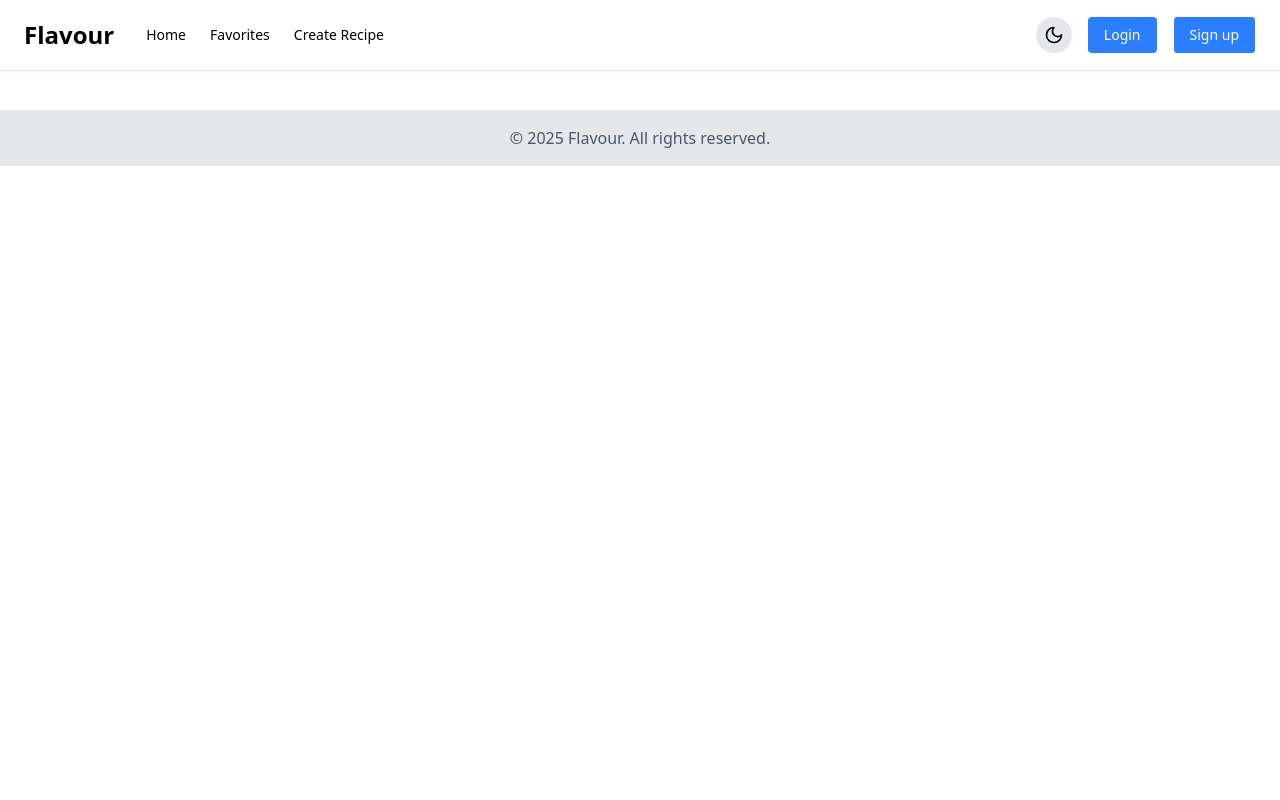
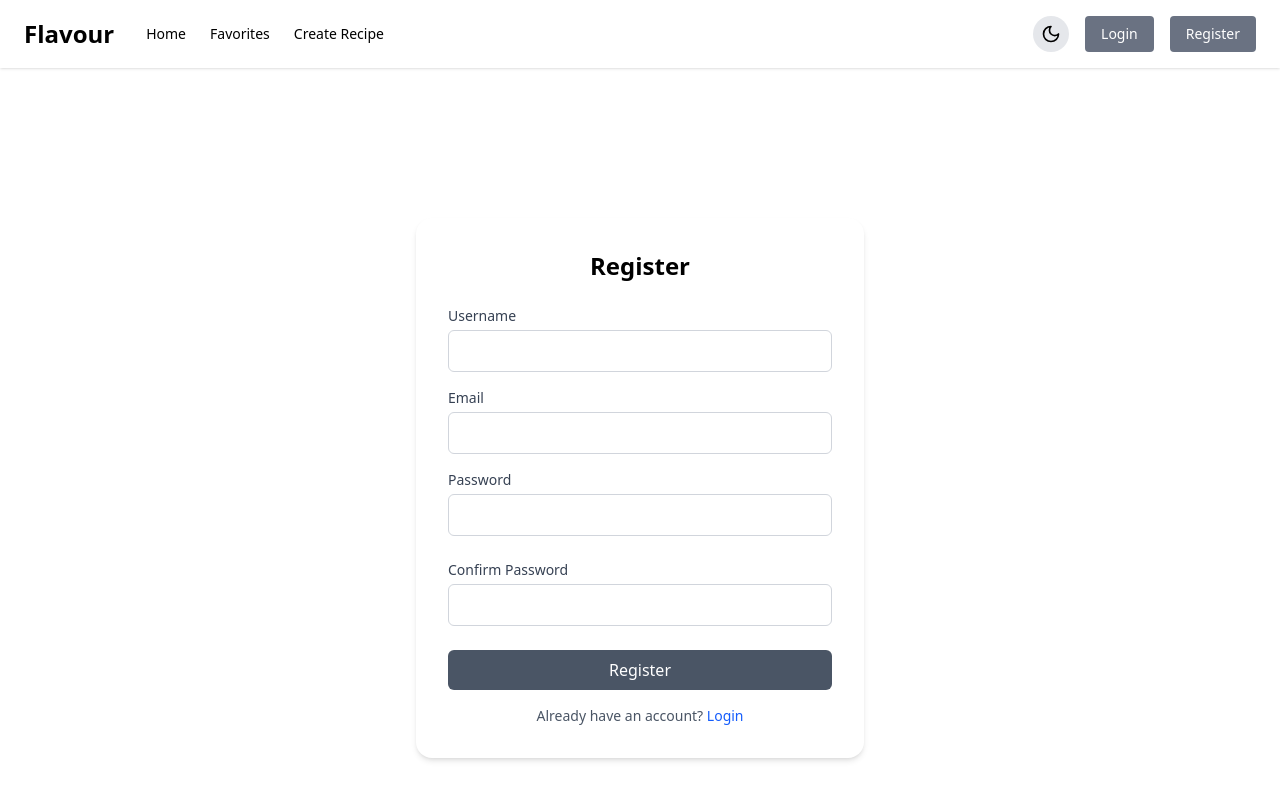
Before and after one commit to Kirushnabalan/Recipe-Web, a React (Vite) app: page /register in a window 1280 px wide. Shown: the top 800 px of the page. Built offline with nearby package versions, Linux system fonts and the light colour scheme.

Commit message:
login,register and page not found pages created

```diff
--- a/src/App.jsx
+++ b/src/App.jsx
@@ -8,6 +8,7 @@ import PageFooter from "./commponents/PageFooter";
 import Rescipe from "./commponents/rescipe/[id]/Rescipe";
 import Login from "./pages/Login";
 import Register from "./pages/Register";
+import PageNotFound from "./pages/PageNotFound";
 
 function App() {
   return (
@@ -21,7 +22,7 @@ function App() {
           <Route path="/recipe/:id" element={<Rescipe />} />
           <Route path="/login" element={<Login />} />
           <Route path="/register" element={<Register/>} />
-          <Route path="*" element={<h1>404 Not Found</h1>} />
+          <Route path="*" element={<PageNotFound/>} />
         </Routes>
       </div>
       <PageFooter />
--- a/src/commponents/Foods.jsx
+++ b/src/commponents/Foods.jsx
@@ -53,12 +53,13 @@ const Foods = () => {
           className="flex justify-center items-center gap-4 mt-5"
           onSubmit={handleSearch}
         >
-          <input
-            type="text"
-            placeholder="Search for a recipe..."
-            ref={inputRef}
-            className="border dark:text-white rounded-lg p-2 w-1/2 placeholder-gray-500 dark:placeholder-gray-400"
+         <input
+          type="text"
+          placeholder="Search for a recipe..."
+          ref={inputRef}
+          className="border border-gray-300 dark:border-gray-700 rounded-lg p-3 w-full max-w-lg placeholder-gray-500 dark:placeholder-gray-400 focus:outline-none focus:ring-2"
           />
+
           <button
             type="submit"
             className="rounded-lg p-2 cursor-pointer bg-gray-500"
--- a/src/commponents/Navbar.jsx
+++ b/src/commponents/Navbar.jsx
@@ -64,16 +64,20 @@ const Navbar = () => {
         <div className="flex items-center space-x-4">
           <button
             onClick={toggleTheme}
-            className="p-2 rounded-full bg-gray-200 dark:bg-gray-700 hover:bg-gray-300 dark:hover:bg-gray-600"
+            className="p-2 rounded-full bg-gray-200 dark:bg-gray-700 hover:bg-gray-300 cursor-pointer dark:hover:bg-gray-600"
           >
             {theme === "light" ? <Moon size={20} /> : <Sun size={20} />}
           </button>
-          <button className="px-4 py-2 text-sm font-medium text-white bg-blue-500 rounded hover:bg-blue-600">
+          <NavLink to='/login'>
+          <button className="px-4 py-2 text-sm font-medium text-white bg-gray-500 rounded hover:bg-gray-600 cursor-pointer">
             Login
           </button>
-          <button className="px-4 py-2 text-sm font-medium text-white bg-blue-500 rounded border hover:bg-blue-600">
-            Sign up
+          </NavLink>
+          <NavLink to='/register'>
+          <button className="px-4 py-2 text-sm font-medium text-white bg-gray-500 rounded hover:bg-gray-600 cursor-pointer">
+            Register
           </button>
+          </NavLink>
         </div>
       </nav>
     </div>
--- a/src/pages/Login.jsx
+++ b/src/pages/Login.jsx
@@ -1,10 +1,20 @@
 import React from 'react'
-
+import { Link } from 'react-router-dom'
 const Login = () => {
   return (
-    <div>
-      <form>
-
+    <div className="h-screen flex flex-col items-center justify-center">
+      <form  className="bg-white text-black p-8 rounded-2xl shadow-md w-full max-w-md" >
+        <h2 className="text-3xl font-bold mb-6">Login</h2>
+        <div className="mb-4">
+          <label htmlFor="email" className="block text-sm font-medium text-gray-700">Email</label>
+          <input type="email" id="email" className="mt-1 block w-full border border-gray-300 rounded-md shadow-sm p-2" required />
+        </div>
+        <div className="mb-4">
+          <label htmlFor="password" className="block text-sm font-medium text-gray-700">Password</label>
+          <input type="password" id="password" className="mt-1 block w-full border border-gray-300 rounded-md shadow-sm p-2" required />
+        </div>
+        <button type="submit" className="w-full bg-gray-500 text-white py-2 rounded-md hover:bg-gray-600 cursor-pointer">Login</button>
+        <p className="mt-4 text-sm text-gray-600">Don't have an account? <Link to='/register' className="text-blue-600 hover:underline">Register</Link></p>
       </form>
     </div>
   )
--- a/src/pages/PageNotFound.jsx
+++ b/src/pages/PageNotFound.jsx
@@ -2,9 +2,17 @@ import React from 'react'
 
 const PageNotFound = () => {
   return (
-    <div>
-      <h1 className="text-5xl font-bold text-center mt-20">404 Not Found</h1>
-      <p className="text-center text-2xl mt-5">The page you are looking for does not exist.</p>
+    <div className="min-h-screen flex flex-col items-center justify-center">
+      <div className="text-center">
+        <h1 className="text-6xl font-bold text-red-600 mb-6">404</h1>
+        <p className="text-3xl font-semibold text-gray-700">Oops! The page you are looking for does not exist.</p>
+        <p className="text-lg text-gray-500 mt-4">
+          It might have been moved or deleted. Please check the URL or go back to the homepage.
+        </p>
+        <a href="/" className="mt-6 text-lg text-blue-500 hover:text-blue-700">
+          Go to Homepage
+        </a>
+      </div>
     </div>
   )
 }
--- a/src/pages/Register.jsx
+++ b/src/pages/Register.jsx
@@ -1,10 +1,76 @@
 import React from 'react'
-
+import { Link } from 'react-router-dom'
 const Register = () => {
   return (
-    <div>
+    <div className="flex items-center justify-center min-h-screen">
+    <form className="bg-white text-black p-8 rounded-2xl shadow-md w-full max-w-md">
+    <h1 className="text-2xl font-bold mb-6 text-center">Register</h1>
 
+    <div className="mb-4">
+      <label htmlFor="username" className="block text-sm font-medium text-gray-700 mb-1">
+        Username
+      </label>
+      <input
+        type="text"
+        id="username"
+        name="username"
+        required
+        className="w-full px-4 py-2 border border-gray-300 rounded-md focus:outline-none focus:ring-2 focus:ring-blue-500"
+      />
     </div>
+
+    <div className="mb-4">
+      <label htmlFor="email" className="block text-sm font-medium text-gray-700 mb-1">
+        Email
+      </label>
+      <input
+        type="email"
+        id="email"
+        name="email"
+        required
+        className="w-full px-4 py-2 border border-gray-300 rounded-md focus:outline-none focus:ring-2 focus:ring-blue-500"
+      />
+    </div>
+
+    <div className="mb-6">
+      <label htmlFor="password" className="block text-sm font-medium text-gray-700 mb-1">
+        Password
+      </label>
+      <input
+        type="password"
+        id="password"
+        name="password"
+        required
+        className="w-full px-4 py-2 border border-gray-300 rounded-md focus:outline-none focus:ring-2 focus:ring-blue-500"
+      />
+    </div>
+
+    <div className="mb-6">
+      <label htmlFor="password" className="block text-sm font-medium text-gray-700 mb-1">
+        Confirm Password
+      </label>
+      <input
+        type="password"
+        id="password"
+        name="password"
+        required
+        className="w-full px-4 py-2 border border-gray-300 rounded-md focus:outline-none focus:ring-2 focus:ring-blue-500"
+      />
+    </div>
+
+    <button
+      type="submit"
+      className="w-full cursor-pointer bg-gray-600 text-white py-2 rounded-md hover:bg-gray-700 transition-colors"
+    >
+      Register
+    </button>
+
+    <p className="mt-4 text-sm text-center text-gray-600">
+      Already have an account? <Link to="/login" className="text-blue-600 hover:underline">Login</Link>
+    </p>
+  </form>
+</div>
+
   )
 }
 
```
